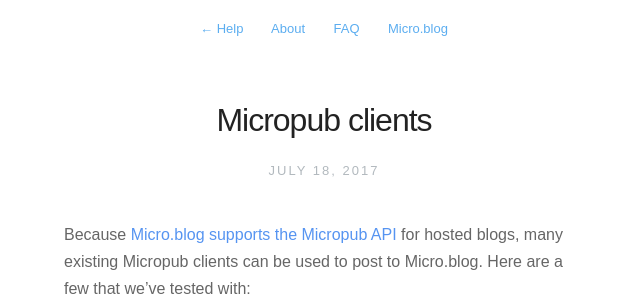
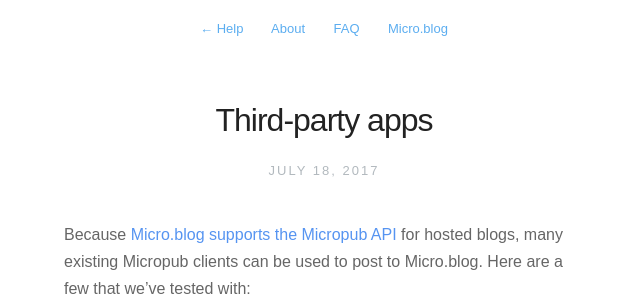
Before and after one commit to microdotblog/help.micro.blog, a Jekyll site: the page built from _posts/2017-07-18-micropub-clients.markdown, in a window 1280 px wide. Shown: the top 298 px of the page, without its empty margins (316-956 px from the left). Built offline with Jekyll 4.4.1, drawn with Linux system fonts in a browser that asks for light colours; nearby versions of some CDN libraries.

Commit message:
Renamed Micropub apps page.

```diff
--- a/_posts/2017-07-18-micropub-clients.markdown
+++ b/_posts/2017-07-18-micropub-clients.markdown
@@ -1,7 +1,7 @@
 ---
-title:  "Micropub clients"
+title:  "Third-party apps"
 date:   2017-07-18 08:00:00
-description: Third-party clients for posting.
+description: Posting with Micropub API clients.
 ---
 
 Because [Micro.blog supports the Micropub API](http://help.micro.blog/2017/api-posting/) for hosted blogs, many existing Micropub clients can be used to post to Micro.blog. Here are a few that we've tested with:
```
